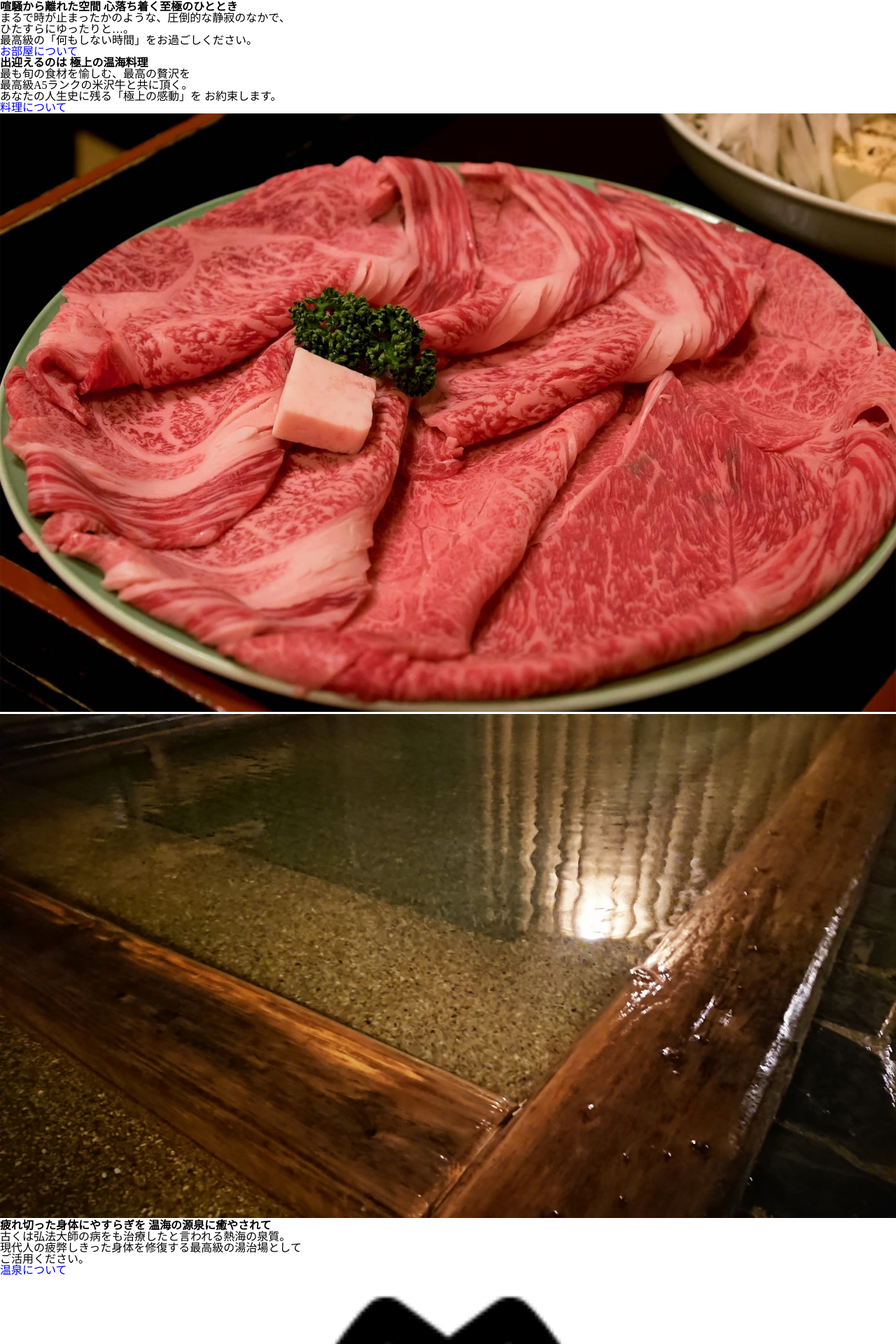
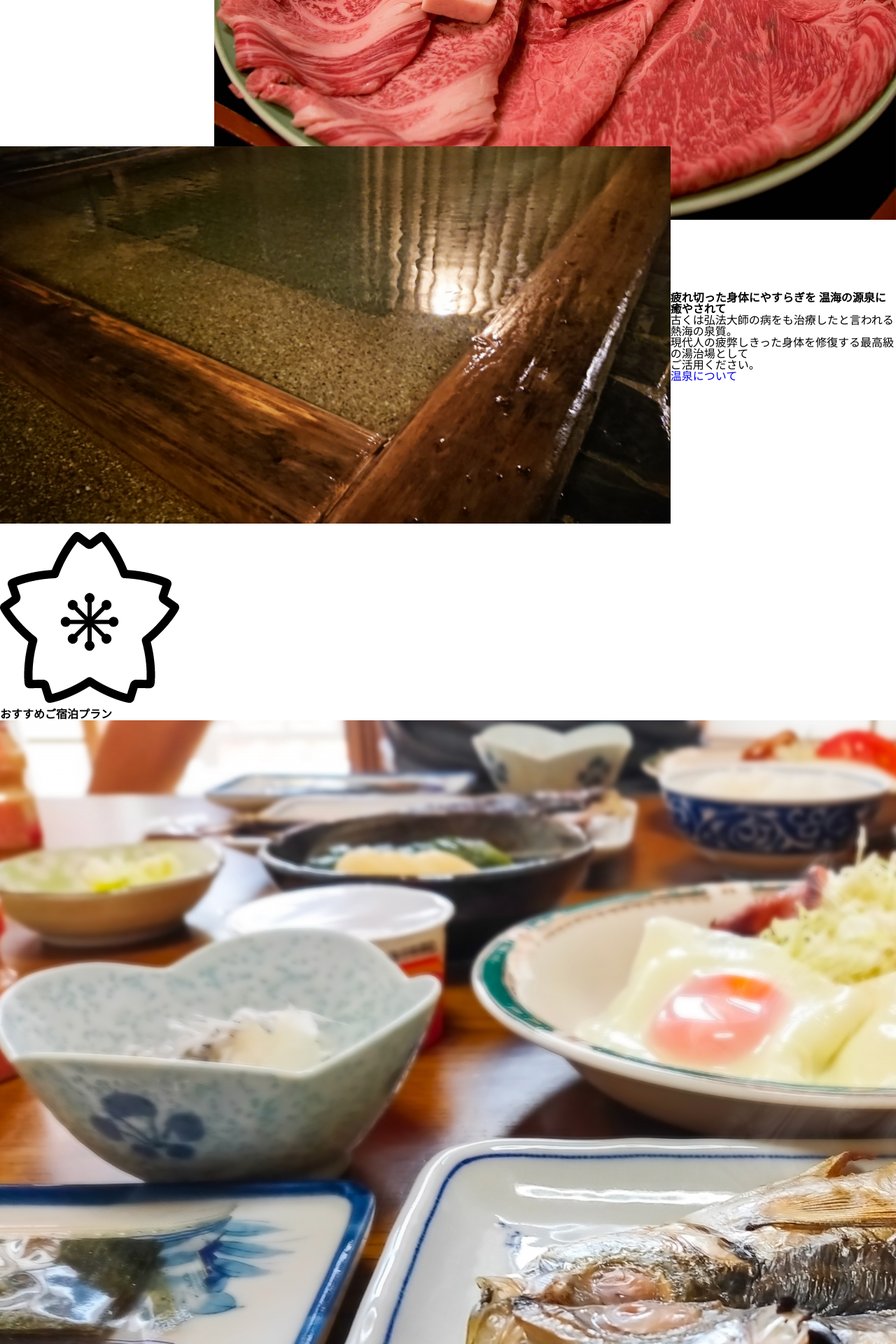
Before and after one commit to s19008/WebSite_Practice, a PHP site: page / in a window 1280 px wide; the page is wider, and only the part inside the window is pictured. Shown: the part 2721-4641 px from the top of that part at 70% size. Run offline with PHP 8.4, Linux system fonts and the light colour scheme; style sheets or scripts are compiled from the project's sources.

Commit message:
Practice

```diff
--- a/XD Practice middle-Ex/css/second.scss
+++ b/XD Practice middle-Ex/css/second.scss
@@ -57,8 +57,12 @@ body {
     height: 44px;
     cursor: pointer;
     display: none;
+    z-index: 2500;
     @include tab {
         display: block;
+    }
+    @include sp2 {
+        width: 40px;
     }
 }
 .btn-trigger span {
@@ -69,6 +73,11 @@ body {
     background-color: #fff;
     border-radius: 4px;
 }
+
+.btn-trigger.close span {
+    background-color: #000;
+}
+
 .btn-trigger,
 .btn-trigger span {
     transition: all 0.5s;
@@ -127,7 +136,7 @@ body {
     width: 100%;
     height: 80px;
     padding: 0 20px;
-    z-index: 1000;
+    z-index: 2000;
     background-color: #fff;
     &-inner {
         width: 100%;
@@ -142,6 +151,9 @@ body {
             width: 100%;
             height: 40px;
             margin-right: 120px;
+            @include sp2 {
+                max-width: 150px;
+            }
             a {
                 display: flex;
                 justify-content: space-between;
@@ -156,6 +168,9 @@ body {
                     font-size: 34px;
                     font-weight: bold;
                     letter-spacing: 2px;
+                    @include sp2 {
+                        font-size: 25px;
+                    }
                 }
             }
         }
@@ -177,6 +192,46 @@ body {
                 }
             }
         }
+        &-sp-nav {
+            display: none;
+            @include tab {
+                display: none;
+                width: 100vw;
+                height: 30vh;
+                position: fixed;
+                top: 0;
+                left: 0;
+                background-color: #f2f2f2;
+                z-index: 2;
+            }
+            &-list {
+                display: flex;
+                justify-content: space-between;
+                @include tab {
+                    flex-direction: column;
+                    position: absolute;
+                    top: 50%;
+                    left: 50%;
+                    transform: translate(-50%, -50%);
+                    text-align: center;
+                }
+                &-item {
+                    margin-right: 46px;
+                    @include tab {
+                        margin-right: 0;
+                        margin-bottom: 40px;
+                    }
+                    a {
+                        color: #333;
+                        font-size: 16px;
+                        font-weight: bold;
+                        &:hover {
+                            color: #000;
+                        }
+                    }
+                }
+            }
+        }
         &-reserve {
             position: absolute;
             right: 20px;
@@ -187,6 +242,11 @@ body {
             @include tab {
                 right: 110px;
             }
+            @include sp2 {
+                max-width: 120px;
+                right: 70px;
+                height: 45px;
+            }
             a {
                 width: 100%;
                 height: 100%;
@@ -196,6 +256,9 @@ body {
                 align-items: center;
                 justify-content: space-between;
                 padding: 0 37px;
+                @include sp2 {
+                    padding: 0 10px;
+                }
                 img {
                     max-width: 22px;
                     margin-right: 10px;
@@ -225,7 +288,7 @@ body {
         justify-content: center;
         &-copy {
             font-size: 34px;
-            color: #FFF;
+            color: #fff;
         }
     }
 }
--- a/XD Practice middle-Ex/css/style.css
+++ b/XD Practice middle-Ex/css/style.css
@@ -62,12 +63,12 @@
   transform: translateY(-20px) rotate(45deg);
 }
 
+.fix-header.show {
+  top: 0;
+}
+
 a {
   text-decoration: none;
-}
-
-img {
-  width: 100%;
 }
 
 body {
@@ -601,12 +623,54 @@ body {
   font-weight: bold;
   line-height: 40px;
   padding-top: 149px;
-  margin: 0 59px;
+  margin-left: 118px;
+}
+
+@media (max-width: 1280px) {
+  .feature-inner-copy {
+    margin-left: 80px;
+  }
 }
 
 .feature-inner-name {
+  position: absolute;
+  bottom: 120px;
   font-size: 22px;
   font-weight: bold;
-  padding: 443px 59px 0 0;
+  padding-left: 20px;
+}
+
+.service {
+  max-width: 1920px;
+  width: 100%;
+  height: 100%;
+}
+
+.service-content {
+  width: 100%;
+  height: 100%;
+  margin: 0 auto;
+  display: -webkit-box;
+  display: -webkit-flex;
+  display: -ms-flexbox;
+  display: flex;
+  -webkit-box-align: center;
+  -webkit-align-items: center;
+      -ms-flex-align: center;
+          align-items: center;
+  -webkit-box-pack: justify;
+  -webkit-justify-content: space-between;
+      -ms-flex-pack: justify;
+          justify-content: space-between;
+}
+
+.service-content-visual {
+  max-width: 1050px;
+  width: 100%;
+  height: 545px;
+}
+
+.service-content-visual img {
+  width: 100%;
 }
 /*# sourceMappingURL=style.css.map */
--- a/XD Practice middle-Ex/css/style.scss
+++ b/XD Practice middle-Ex/css/style.scss
@@ -44,6 +44,7 @@ $sp: 375px;
     height: 44px;
     cursor: pointer;
     display: none;
+    z-index: 2500;
     @include tab {
         display: block;
     }
@@ -59,6 +60,7 @@ $sp: 375px;
     background-color: #fff;
     border-radius: 4px;
 }
+
 .btn-trigger,
 .btn-trigger span {
     transition: all 0.5s;
@@ -85,6 +87,9 @@ $sp: 375px;
     -webkit-transform: translateY(-20px) rotate(45deg);
     transform: translateY(-20px) rotate(45deg);
 }
+.fix-header.show {
+    top: 0;
+}
 
 //-------------CSS-------------//
 
@@ -100,9 +105,8 @@ body {
     font-family: “Times New Roman”, “游明朝”, “Yu Mincho”, “游明朝体”, “YuMincho”, “ヒラギノ明朝 Pro W3”,
         “Hiragino Mincho Pro”, “HiraMinProN-W3”, “HGS明朝E”, “ＭＳ Ｐ明朝”, “MS PMincho”, serif;
 }
+
 .header {
-    position: absolute;
-    top: 0;
     max-width: 1920px;
     width: 100%;
     height: 80px;
@@ -122,7 +126,7 @@ body {
             height: 40px;
             margin-right: 120px;
             @include sp2 {
-                max-width: 150px;
+                max-width: 155px;
             }
             a {
                 display: flex;
@@ -168,7 +172,7 @@ body {
                 top: 0;
                 left: 0;
                 background-color: #f2f2f2;
-                z-index: 2;
+                z-index: 2000;
             }
             &-list {
                 display: flex;
@@ -231,18 +235,23 @@ body {
                 }
             }
         }
+        #btn01.active {
+            span {
+                background-color: #000;
+            }
+        }
     }
 }
 
 .fix-header {
-    display: none;
     position: fixed;
-    top: 0;
+    top: -80px;
+    transition: 0.5s;
     max-width: 1920px;
     width: 100%;
     height: 80px;
     padding: 0 20px;
-    z-index: 1000;
+    z-index: 2000;
     background-color: #fff;
     &-inner {
         width: 100%;
@@ -380,6 +389,8 @@ body {
 }
 
 .mv {
+    position: relative;
+    top: -80px;
     max-width: 1920px;
     width: 100%;
     height: 1079px;
@@ -407,6 +418,8 @@ body {
 }
 
 .feature {
+    position: relative;
+    top: -80px;
     max-width: 1920px;
     width: 100%;
     height: 681px;
@@ -420,7 +433,12 @@ body {
         margin-right: 0;
         margin: auto;
         writing-mode: vertical-rl;
-        padding: 0 101px;
+        padding-right: 101px;
+        overflow: auto;
+        position: relative;
+        @include tab2 {
+            padding-right: 30px;
+        }
         &-title {
             font-size: 28px;
             padding-top: 64px;
@@ -428,7 +446,10 @@ body {
         }
         &-second {
             padding-top: 149px;
-            margin-left: 59px;
+            margin-left: 118px;
+            @include pc2 {
+                margin-left: 80px;
+            }
         }
         h3 {
             font-size: 28px;
@@ -439,12 +460,36 @@ body {
             font-weight: bold;
             line-height: 40px;
             padding-top: 149px;
-            margin: 0 59px;
+            margin-left: 118px;
+            @include pc2 {
+                margin-left: 80px;
+            }
         }
         &-name {
+            position: absolute;
+            bottom: 120px;
             font-size: 22px;
             font-weight: bold;
-            padding: 443px 59px 0 0;
+            padding-left: 20px;
         }
     }
 }
+
+.service {
+    max-width: 1920px;
+    width: 100%;
+    height: 100%;
+    &-content {
+        width: 100%;
+        height: 100%;
+        margin: 0 auto;
+        display: flex;
+        align-items: center;
+        justify-content: space-between;
+        &-visual {
+            max-width: 1050px;
+            width: 100%;
+            height: 545px;
+        }
+    }
+}
--- a/XD Practice middle-Ex/index.html
+++ b/XD Practice middle-Ex/index.html
@@ -151,12 +151,13 @@
         </p>
         <!-- /.feature-inner-copy -->
         <p class="feature-inner-copy">
-          発 見 し た と 伝 え ら れ ま す<br />ク ラ シ ッ ク な 作 り の 中 に
-          大 正 ロ マ ン あ ふ れ る<br />内 装 を 残 し て お り ま す
+          石 井 花 壇 は 江 戸 よ り 続 く 由 緒 あ る 旅 館 で<br />ク ラ シ ッ
+          ク な 作 り の 中 に 大 正 ロ マ ン あ ふ れ る<br />内 装 を 残 し て
+          お り ま す
         </p>
         <!-- /.feature-inner-copy -->
         <p class="feature-inner-copy">
-          内 装 を 残 し て お り ま す<br />頑 張 る 現 代 人 に<br />頑 張 ら
+          圧 倒 的 癒 や し の 空 間 で<br />頑 張 る 現 代 人 に<br />頑 張 ら
           な い 圧 倒 的 な 非 日 常 を ご 提 供 し ま す
         </p>
         <!-- /.feature-inner-copy -->
@@ -167,7 +168,10 @@
     </section>
     <section class="service">
       <div class="service-content">
-        <img src="images/Ex-sozai/Ex-sozai/oheya-top.jpg" alt="お部屋画像" />
+        <div class="service-content-visual">
+          <img src="images/Ex-sozai/Ex-sozai/oheya-top.jpg" alt="お部屋画像" />
+        </div>
+        <!-- /.service-content-visual -->
         <div class="service-content-copy">
           <h3 class="service-content-copy-title">
             喧騒から離れた空間 心落ち着く至極のひととき
@@ -201,11 +205,15 @@
           ><!-- /.service-content-copy-btn -->
         </div>
         <!-- /.service-content-copy -->
-        <img src="images/Ex-sozai/Ex-sozai/menu-top.jpg" alt="料理画像" />
+        <div class="service-content-visual">
+          <img src="images/Ex-sozai/Ex-sozai/menu-top.jpg" alt="料理画像" />
+        </div>
       </div>
       <!-- /.service-content -->
       <div class="service-content">
-        <img src="images/Ex-sozai/Ex-sozai/onsen-top.jpg" alt="温泉画像" />
+        <div class="service-content-visual">
+          <img src="images/Ex-sozai/Ex-sozai/onsen-top.jpg" alt="温泉画像" />
+        </div>
         <div class="service-content-copy">
           <h3 class="service-content-copy-title">
             疲れ切った身体にやすらぎを 温海の源泉に癒やされて
```
Also changed, not shown: other parts of XD Practice middle-Ex/css/style.css (+31 -9 lines), XD Practice middle-Ex/css/second.css (+104 -2 lines), XD Practice middle-Ex/javascript/script.js (+23 -3 lines), XD Practice middle-Ex/oheya.html (+5 -5 lines), XD Practice middle-Ex/onsen.html (+5 -5 lines), XD Practice middle-Ex/oryouri.html (+5 -5 lines), XD Practice middle-Ex/css/second.min.css, XD Practice middle-Ex/css/style.min.css, 4 other files.
